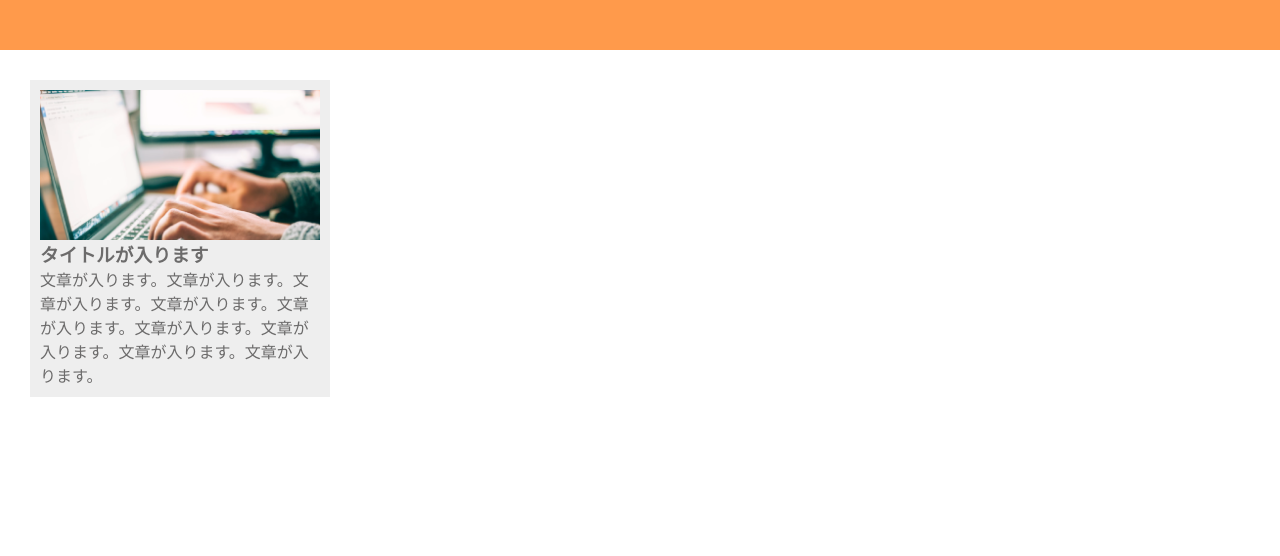
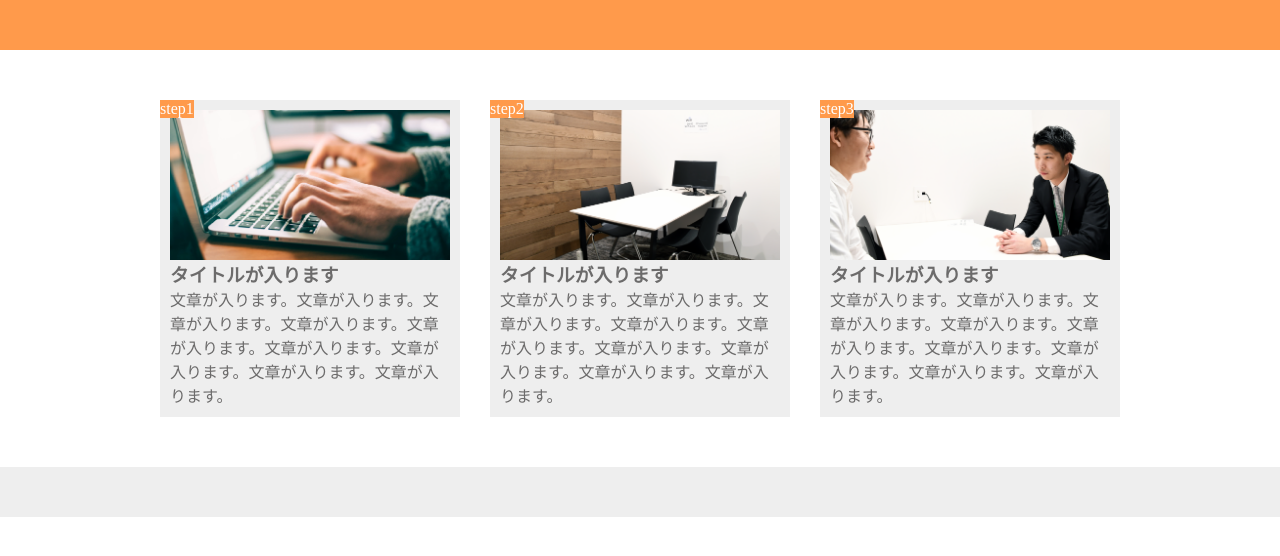
Before and after one commit to kazu5470/kadai-responsive1, a plain HTML site: page index.html in a window 1280 px wide. Drawn offline with Linux system fonts and the light colour scheme.

Commit message:
Initial Commit1

```diff
--- a/index.html
+++ b/index.html
@@ -10,10 +10,23 @@
         <main>
             <div class="step">
                 <div class="step-img1"></div>
-                <span class="step-number"></span>
-                    <h3 class="title">タイトルが入ります</h3>
-                    <p class="text">文章が入ります。文章が入ります。文章が入ります。文章が入ります。文章が入ります。文章が入ります。文章が入ります。文章が入ります。文章が入ります。</p>
+                <span class="step-number">step1</span>
+                <h3 class="title">タイトルが入ります</h3>
+                <p class="text">文章が入ります。文章が入ります。文章が入ります。文章が入ります。文章が入ります。文章が入ります。文章が入ります。文章が入ります。文章が入ります。</p>
+            </div>
+            <div class="step">
+                <div class="step-img2"></div>
+                <span class="step-number">step2</span>
+                <h3 class="title">タイトルが入ります</h3>
+                <p class="text">文章が入ります。文章が入ります。文章が入ります。文章が入ります。文章が入ります。文章が入ります。文章が入ります。文章が入ります。文章が入ります。</p>
+            </div>
+            <div class="step">
+                <div class="step-img3"></div>
+                <span class="step-number">step3</span>
+                <h3 class="title">タイトルが入ります</h3>
+                <p class="text">文章が入ります。文章が入ります。文章が入ります。文章が入ります。文章が入ります。文章が入ります。文章が入ります。文章が入ります。文章が入ります。</p>
             </div>
         </main>
+        <footer
     </body>
 </html>
--- a/style.css
+++ b/style.css
@@ -10,26 +10,60 @@ header {
     background-color:#ff9a4b;
 }
 
-.main {
+main {
     width: 960px;
-    height: 50px;
+    margin: 50px auto;
     display: flex;
 }
 
 .step {
     width: 300px;
-    margin:30px;
+    margin-right:30px;
+    padding:10px;
     background-color:#EEEEEE;
-    padding:10px;
     position:relative;
 }
+
+.step:last-child {
+    margin-right: 0;
+}
+
 .step-img1 {
     height: 150px;
     background-image: url(img/flow01.png);
+    background-position: bottom;
+    background-size: cover
+
+}
+
+.step-img2 {
+    height: 150px;
+    background-image:url(img/flow02.png);
+    background-position: bottom;
     background-size: cover;
 
+}
+
+.step-img3 {
+  height: 150px;
+  background-image: url(img/flow03.png);
+  background-position: bottom;
+  background-size: cover;
+}
+
+.step-number {
+  position: absolute;
+  top: 0;
+  left: 0;
+  background-color: #ff9a4b;
+  color: #fff;
 }
 
 .title {
    margin:15,0,5px;
 }
+
+footer {
+    height:50px;
+    background-color:#EEEEEE;
+}
```
